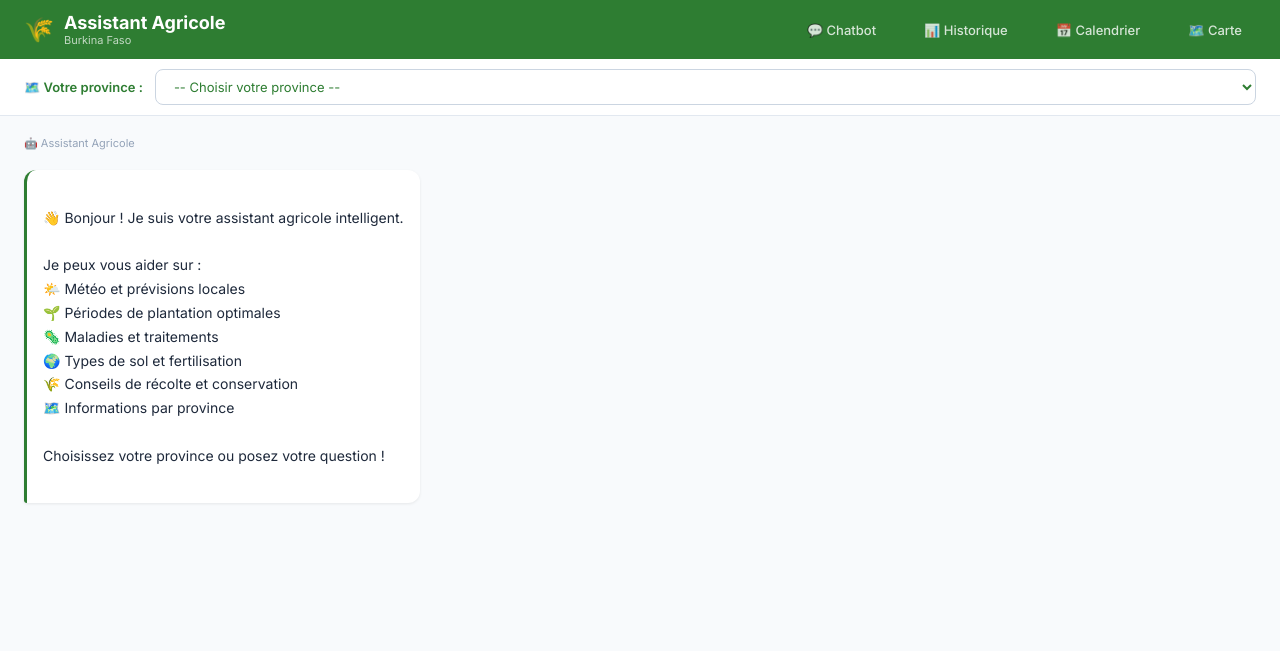
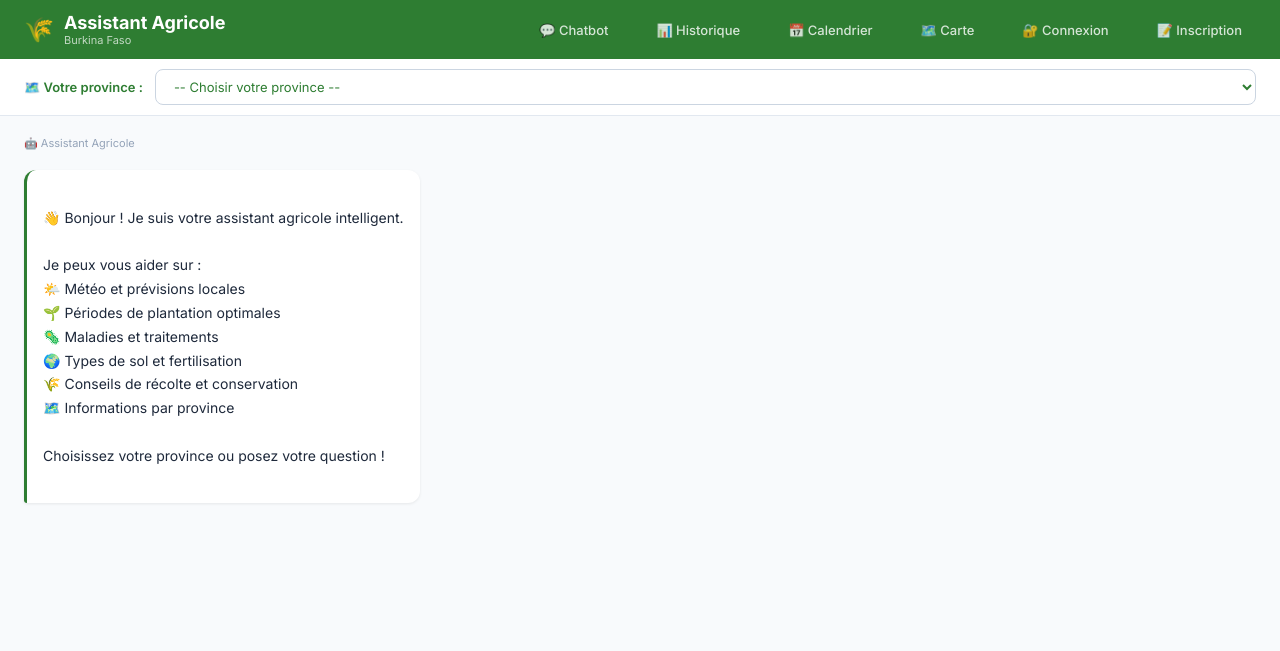
Before and after one commit to HAMAS-creat01/chatbot-agricole-burkina, a Flask app: page / in a window 1280 px wide. Shown: the top 651 px of the page. Run offline with Flask 3, Linux system fonts and the light colour scheme.

Commit message:
Ajout liens connexion inscription navbar

```diff
--- a/app/templates/index.html
+++ b/app/templates/index.html
@@ -299,6 +299,8 @@
             <a href="/historique-page">📊 Historique</a>
             <a href="/calendrier">📅 Calendrier</a>
             <a href="/carte">🗺️ Carte</a>
+            <a href="/login">🔐 Connexion</a>
+            <a href="/register">📝 Inscription</a>
         </div>
     </nav>
 
```
